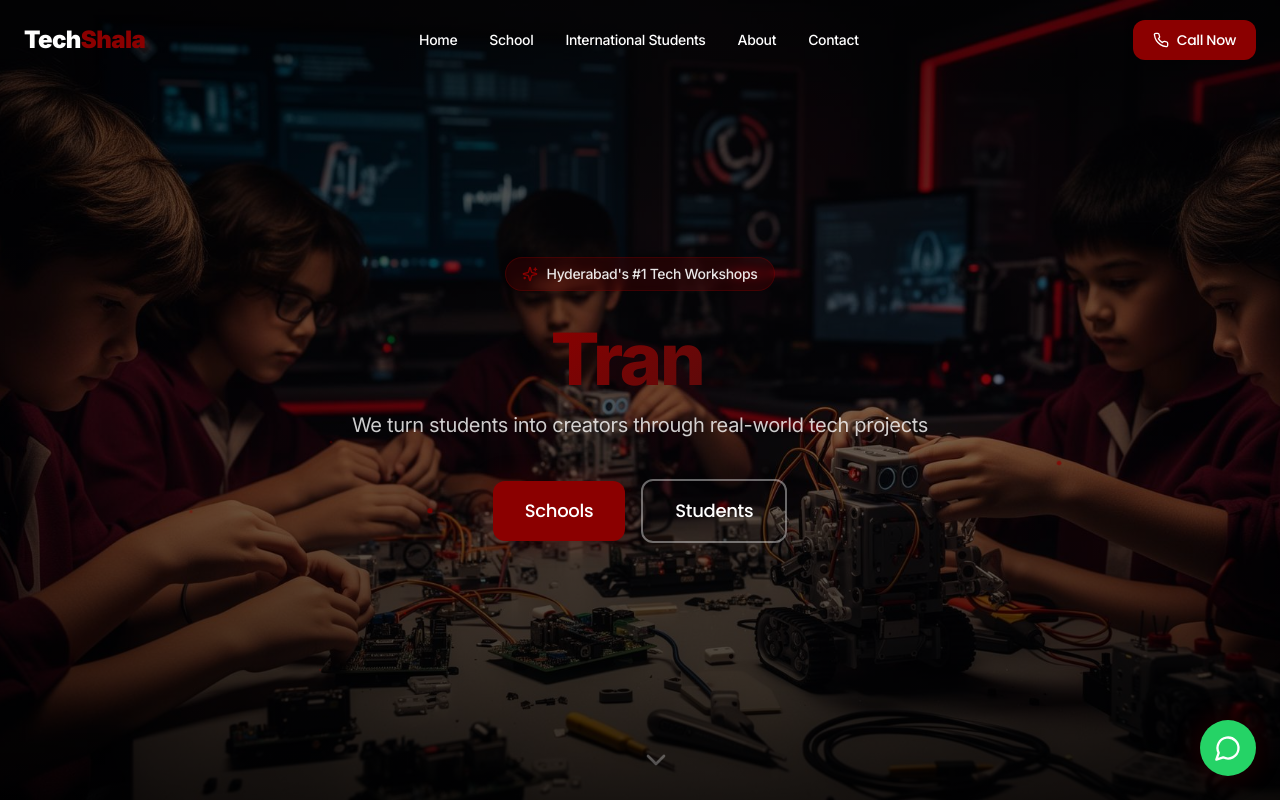
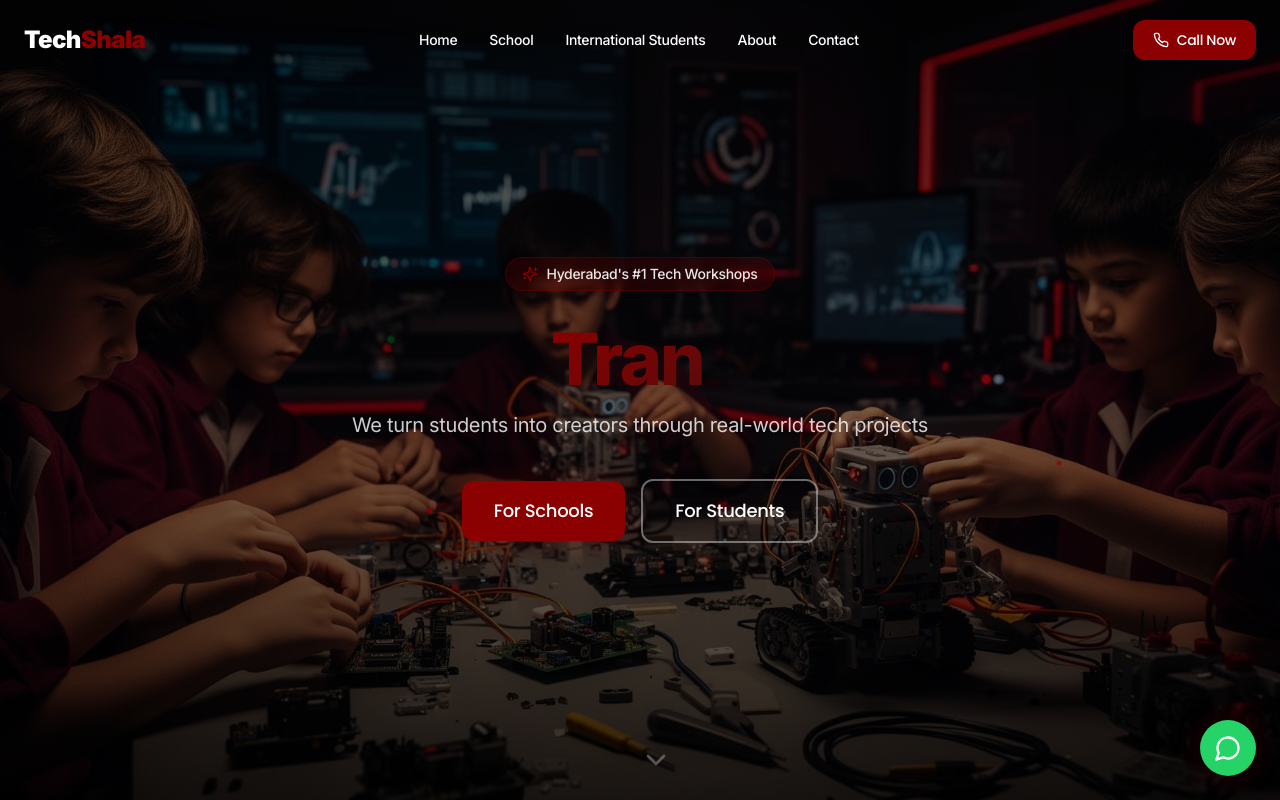
Before and after one commit to Itz-hazaa/Techshala.site, a React (Vite) app: page / in a window 1280 px wide. Shown: the top 800 px of the page. Built offline with nearby package versions, Linux system fonts and the light colour scheme; the HTML template or start-up script is replaced by a standard one.

Commit message:
Update Hero.tsx

```diff
--- a/src/components/TechShala/Hero.tsx
+++ b/src/components/TechShala/Hero.tsx
@@ -93,13 +93,13 @@ export default function Hero() {
               href="#workshops"
               className="w-full sm:w-auto inline-flex items-center justify-center bg-primary text-primary-foreground font-button font-600 text-lg px-8 py-4 rounded-xl hover:opacity-90 transition-all animate-pulse-glow"
             >
-              Schools
+              For Schools
             </a>
             <a
               href="#schools"
               className="w-full sm:w-auto inline-flex items-center justify-center border-2 border-primary-foreground/40 text-primary-foreground font-button font-600 text-lg px-8 py-4 rounded-xl hover:bg-primary-foreground/10 transition-all"
             >
-              Students
+              For Students
             </a>
           </div>
         </motion.div>
```
